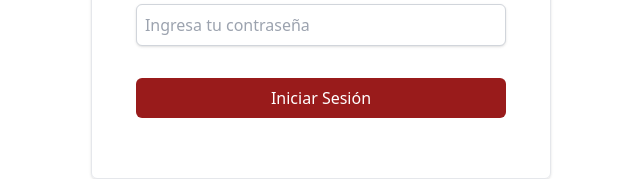
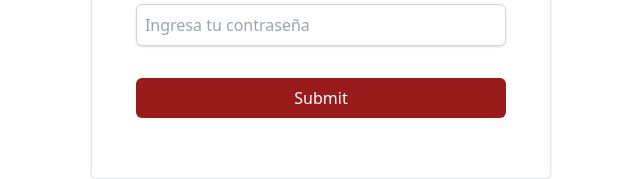
Before and after one commit to RyanValdivia/sismat-unsa, a React (Vite) app in the folder FrontEnd/sismat/: page / in a window 1280 px wide. Shown: the part 466-645 px from the top of the page, without its empty margins (319-959 px from the left). Built offline with nearby package versions, Linux system fonts and the light colour scheme.

Commit message:
Reduciendo todo a componentes

```diff
--- /dev/null
+++ b/FrontEnd/sismat/src/components/InputSubmit.jsx
@@ -0,0 +1,13 @@
+const InputSubmit = ({ value }) => {
+    return (
+        <div className="flex flex-col justify-center items-center m-2 w-full">
+            <input
+                className="m-2 w-full bg-red-800 text-white p-2 rounded-md cursor-pointer hover:bg-red-900"
+                type="submit"
+                value={value}
+            />
+        </div>
+    );
+};
+
+export default InputSubmit;
--- a/FrontEnd/sismat/src/components/LoginForm.jsx
+++ b/FrontEnd/sismat/src/components/LoginForm.jsx
@@ -1,5 +1,6 @@
 import { useState } from "react";
 import Input from "./Input";
+import InputSubmit from "./InputSubmit";
 
 const LoginForm = () => {
     const [username, setUsername] = useState("");
@@ -43,13 +44,7 @@ const LoginForm = () => {
                     onChange={(event) => setPassword(event.target.value)}
                 />
 
-                <div className="flex flex-col justify-center items-center m-2 w-full">
-                    <input
-                        className="m-2 w-full bg-red-800 text-white p-2 rounded-md cursor-pointer hover:bg-red-900"
-                        type="submit"
-                        value="Iniciar Sesión"
-                    />
-                </div>
+                <InputSubmit/>
             </form>
         </div>
     );
```
